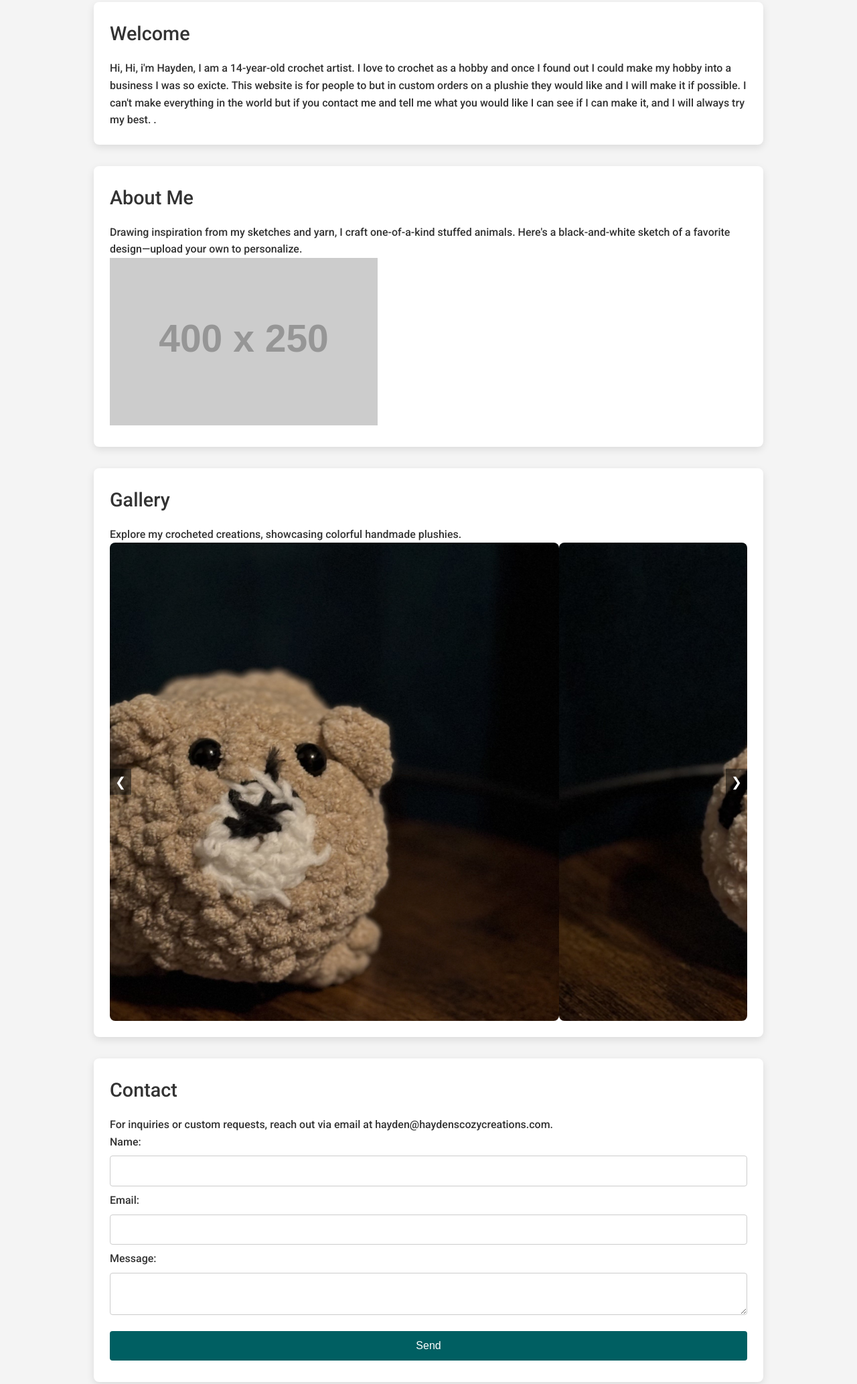
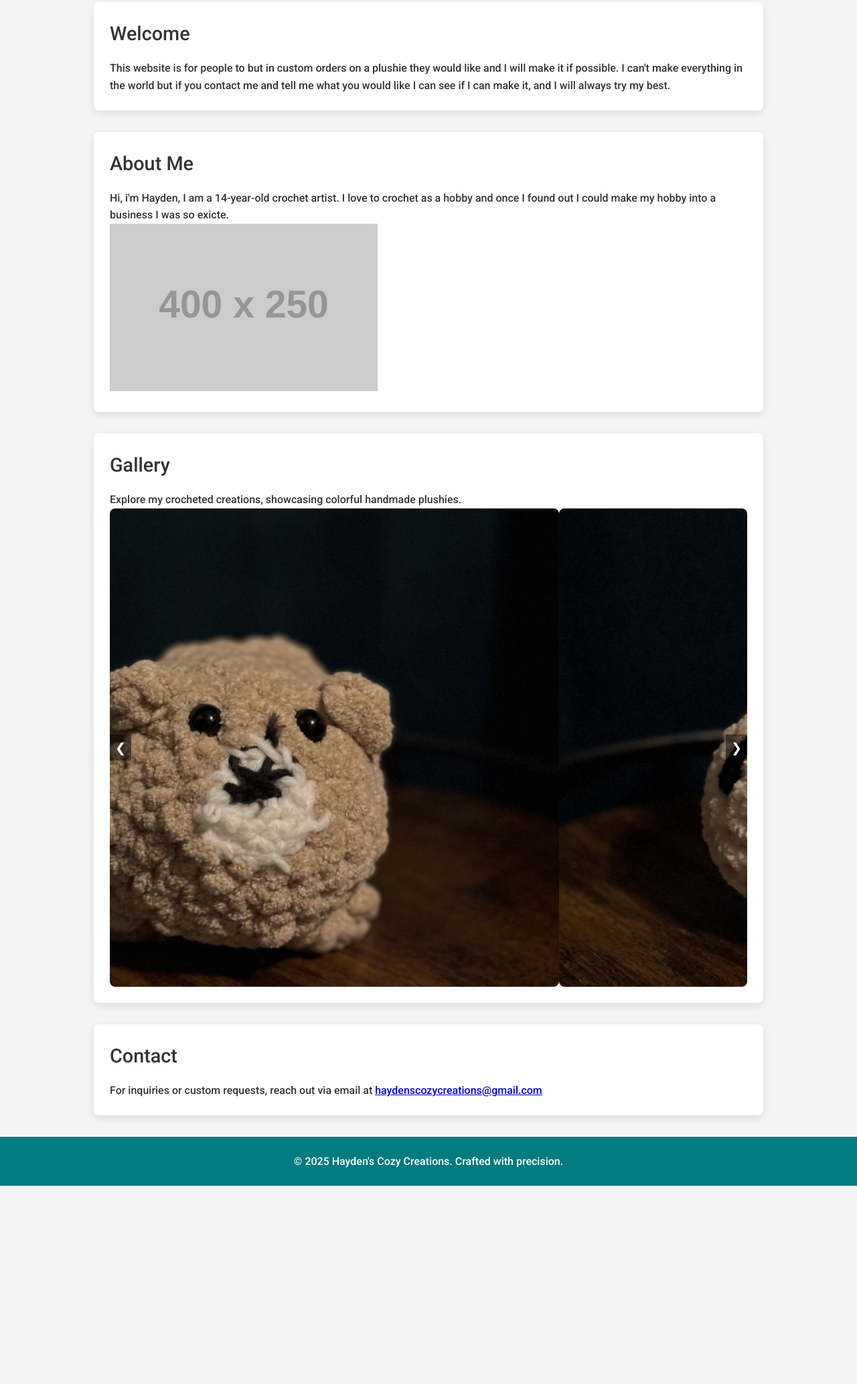
Before and after one commit to megahedron/haydenscozycreations, a plain HTML site: page index.html in a window 1280 px wide. Shown: the part 344-2410 px from the top of the page at 67% size. After the commit the page ends 2114 px from the top, so only its background shows below. Drawn offline with Linux system fonts and the light colour scheme; placeholder pictures from the web are drawn by us.

Commit message:
Update index.html

```diff
--- a/index.html
+++ b/index.html
@@ -165,13 +165,12 @@
 
     <section id="home">
         <h2>Welcome</h2>
-        <p>Hi, Hi, i'm Hayden, I am a 14-year-old crochet artist. I love to crochet as a hobby and once I found out I could make my hobby into a business I was so exicte. This website is for people to but in custom orders on a plushie they would like and I will make it if possible. I can't make everything in the world but if you contact me and tell me what you would like I can see if I can make it, and I will always try my best.
-            .</p>
+        <p>This website is for people to but in custom orders on a plushie they would like and I will make it if possible. I can't make everything in the world but if you contact me and tell me what you would like I can see if I can make it, and I will always try my best.</p>
     </section>
 
     <section id="about">
         <h2>About Me</h2>
-        <p>Drawing inspiration from my sketches and yarn, I craft one-of-a-kind stuffed animals. Here's a black-and-white sketch of a favorite design—upload your own to personalize.</p>
+        <p>Hi, i'm Hayden, I am a 14-year-old crochet artist. I love to crochet as a hobby and once I found out I could make my hobby into a business I was so exicte.</p>
         <img src="https://via.placeholder.com/400x250?text=Your+B&W+Sketch" alt="Hand-drawn sketch" style="max-width: 100%;">
     </section>
 
@@ -196,10 +195,7 @@
                     <img src="images/frog.jpeg" alt="Crocheted Frog Plushie">
                 </div>
                 <div class="carousel-item">
-                    <img src="images/jellyfish.jpeg" alt="Crocheted Jellyfish Plushie">
-                </div>
-                <div class="carousel-item">
-                    <img src="images/jellyfishcrop.jpeg" alt="Cropped Crocheted Jellyfish Plushie">
+                    <img src="images/jellyfishcrop.jpeg" alt="Crocheted Jellyfish Plushie">
                 </div>
                 <div class="carousel-item">
                     <img src="images/largeturtle.jpeg" alt="Crocheted Large Turtle Plushie">
@@ -220,16 +216,7 @@
 
     <section id="contact">
         <h2>Contact</h2>
-        <p>For inquiries or custom requests, reach out via email at hayden@haydenscozycreations.com.</p>
-        <form>
-            <label for="name">Name:</label>
-            <input type="text" id="name">
-            <label for="email">Email:</label>
-            <input type="email" id="email">
-            <label for="message">Message:</label>
-            <textarea id="message"></textarea>
-            <input type="submit" value="Send">
-        </form>
+        <p>For inquiries or custom requests, reach out via email at <a href="mailto:haydenscozycreations@gmail.com">haydenscozycreations@gmail.com</a></p>
     </section>
 
     <footer>
```
